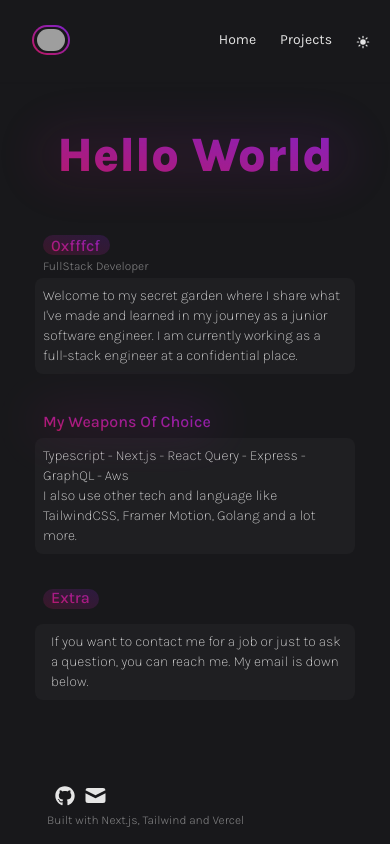
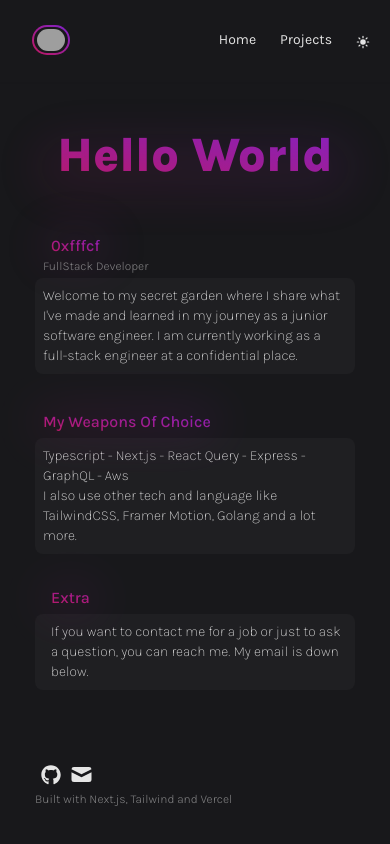
Before and after one commit to 0xfffcf/portfolio, a Next.js app: page / in a window 390 px wide. Built offline with nearby package versions, Linux system fonts and the light colour scheme; grey boxes are pictures that could not be loaded.

Commit message:
fix(features): change all feature with display - responsive

```diff
--- a/src/features/Extra.tsx
+++ b/src/features/Extra.tsx
@@ -4,12 +4,10 @@ const Extra = () => {
   return (
     <div className='flex m-auto flex-col items-center'>
       <div className='flex md:w-[38rem] md:h-28 h-32 w-[20rem] flex-col'>
-        <div className='md:ml-[0.6rem] ml-2 md:mt-1 mt-[3px] md:w-14 w-14 h-5 absolute bg-gradient-to-tr from-pink-700 to-purple-700 opacity-20 rounded-full' />
+        <div className='blur-xl md:ml-[0.6rem] ml-2 md:mt-1 mt-[3px] md:w-14 w-14 h-5 absolute bg-gradient-to-tr from-pink-700 to-purple-700 opacity-20 rounded-full' />
         <h1 className='ml-4 w-48 font-medium md:text-lg text-base text-transparent bg-clip-text bg-gradient-to-tr from-pink-700 to-purple-700'>
           Extra
         </h1>
-
-        <Spacer height='0.6rem' />
 
         <div className='flex mt-1 p-2 md:w-[38rem] rounded-lg bg-zinc-100 dark:bg-md-black '>
           <p className='w-[40rem] lg:text-xl md:text-lg text-sm font-extralight ml-2'>
--- a/src/features/Footer.tsx
+++ b/src/features/Footer.tsx
@@ -3,7 +3,23 @@ import { HiMail } from 'react-icons/hi';
 
 const Footer = () => {
   return (
-    <div className='ml-3 flex flex-col absolute bottom-4 w-full items-center'>
+    <div className='flex m-auto flex-col items-center'>
+      <div className='flex flex-row ml-3 md:w-[38rem] w-[20rem] gap-2 items-center'>
+        <a href='https://github.com/0xfffcf'>
+          <FaGithub size={20} className='cursor-pointer' />
+        </a>
+        <a href='mailto:0xfffcfcontact@protonmail.com'>
+          <HiMail size={25} />
+        </a>
+      </div>
+
+      <div className='flex flex-row md:w-[38rem] w-[20rem] gap-2 items-center'>
+        <p className='block md:text-sm text-xs dark:opacity-50 font-light mt-1'>
+          Built with Next.js, Tailwind and Vercel
+        </p>
+      </div>
+    </div>
+    /*  <div className='ml-3 flex flex-col mt-16 w-full items-center'>
       <div className='flex flex-row md:w-[40rem] w-[19rem] gap-2 items-center'>
         <a href='https://github.com/0xfffcf'>
           <FaGithub size={20} className='cursor-pointer' />
@@ -18,7 +34,7 @@ const Footer = () => {
           Built with Next.js, Tailwind and Vercel
         </p>
       </div>
-    </div>
+    </div> */
   );
 };
 
--- a/src/features/Introduction.tsx
+++ b/src/features/Introduction.tsx
@@ -2,7 +2,7 @@ const Introduction = () => {
   return (
     <div className='flex m-auto flex-col items-center'>
       <div className='flex md:w-[38rem] md:h-40 h-32 w-[20rem] flex-col'>
-        <div className='ml-2 mt-[1px] md:w-[4.5rem] w-[4.2rem] md:h-6 h-5 absolute bg-gradient-to-tr from-pink-700 to-purple-700 opacity-20 rounded-full' />
+        <div className='blur-xl ml-2 mt-[2px] md:w-[4.5rem] w-[4.2rem] md:h-6 h-5 absolute bg-gradient-to-tr from-pink-700 to-purple-700 opacity-20 rounded-full' />
         <h1 className='ml-4 w-16 font-medium md:text-lg text-base text-transparent bg-clip-text bg-gradient-to-tr from-pink-700 to-purple-700'>
           0xfffcf
         </h1>
--- a/src/features/Logo.tsx
+++ b/src/features/Logo.tsx
@@ -7,7 +7,7 @@ const Logo = () => {
       className='flex w-full justify-center text-center'
       variants={floating}
     >
-      <div className='blur-xl absolute md:w-[32rem] w-[20rem] md:h-20 h-14 md:mt-5 mt-2 bg-gradient-to-tr from-pink-700 to-purple-700 opacity-10 rounded-full' />
+      <div className='blur-xl absolute md:w-[32rem] w-[20rem] md:h-20 h-14 md:mt-5 mt-5 bg-gradient-to-tr from-pink-700 to-purple-700 opacity-10 rounded-full' />
       <h1 className='md:text-[5rem] text-[3rem] font-extrabold w-[30rem] text-transparent bg-clip-text bg-gradient-to-tr from-pink-700 to-purple-700'>
         Hello World
       </h1>
--- a/src/features/Stack.tsx
+++ b/src/features/Stack.tsx
@@ -9,7 +9,7 @@ const Stack = () => {
           My Weapons Of Choice
         </h1>
 
-        <Spacer height='0.6rem' />
+        <Spacer height='0.5rem' />
 
         <div className='flex lg:h-24 md:w-[38rem] p-2 rounded-lg bg-zinc-100 dark:bg-md-black'>
           <p className='lg:text-xl md:text-lg text-sm font-extralight'>
```
